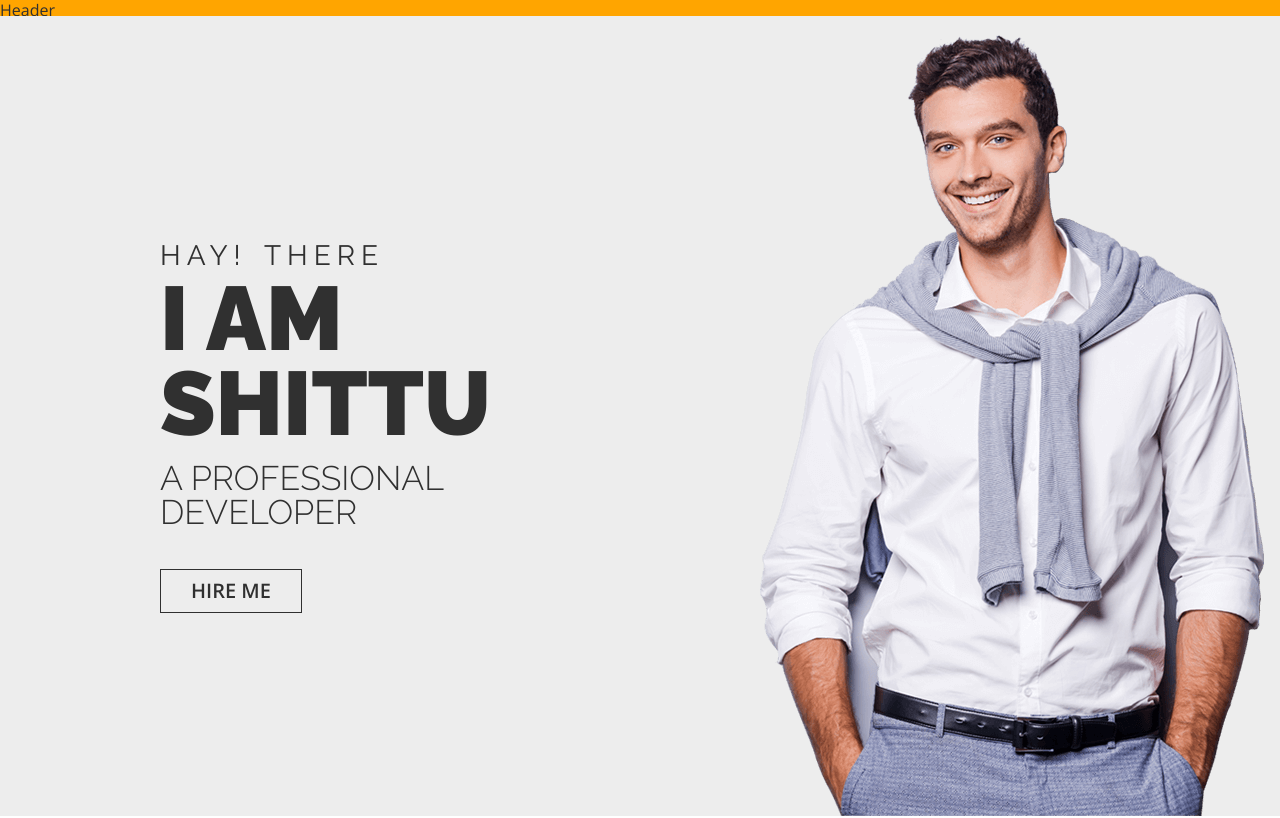
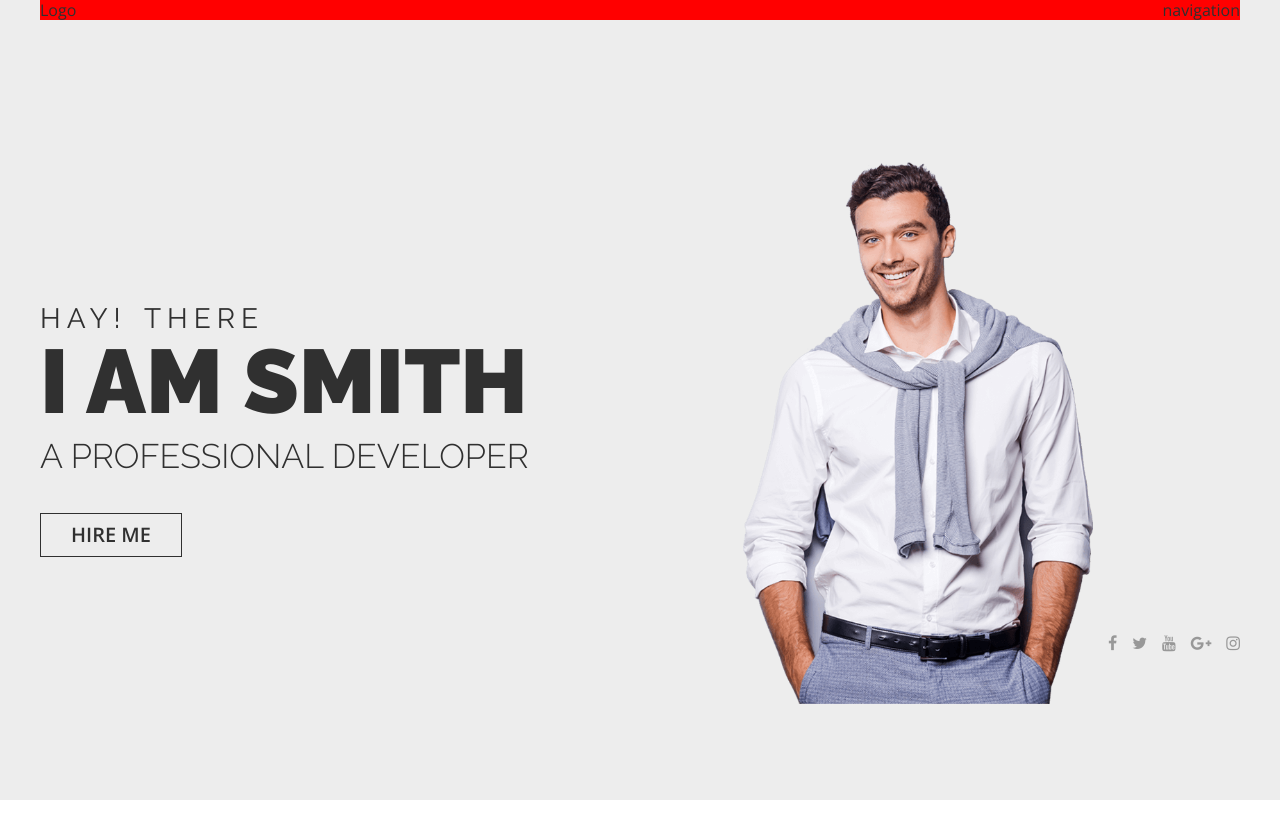
Before and after one commit to coolzyte/gridPort, a website: page app/index.html in a window 1280 px wide. Shown: the top 818 px of the page. Drawn offline with nearby package versions, Linux system fonts and the light colour scheme; files whose address does not match are found by name.

Commit message:
added slider content and layout

```diff
--- a/app/assets/sass/base/_base.scss
+++ b/app/assets/sass/base/_base.scss
@@ -121,8 +121,10 @@ button.close {
   cursor: pointer;
 }
 
-.img {
-  max-width: 100%;
+img {
+  width: 100%;
+  height: auto;
+  display: block;
 }
 
 .full-img {
@@ -156,6 +158,9 @@ ul {
 
 .container {
   display: grid;
-  grid-template-rows: 2vh 100vh repeat(4, min-content);
-  grid-template-columns: [full-start] minmax(2rem, 1fr) [center-start] repeat( 8, [col-start] minmax(min-content, 14rem) [col-end]) [center-end] minmax(2rem, 1fr) [full-end];
+  grid-template-rows: 100vh min-content 40vw repeat(6, min-content);
+  grid-template-columns: [full-start] minmax(2rem, 1fr) [center-start] repeat(
+      8,
+      [col-start] minmax(min-content, 14.6rem) [col-end]
+    ) [center-end] minmax(2rem, 1fr) [full-end];
 }
--- /dev/null
+++ b/app/assets/sass/base/_mixin.scss
@@ -0,0 +1,80 @@
+@mixin small() {
+  @media only screen and (min-width: 520px) {
+    @content;
+  }
+}
+
+@mixin medium {
+  @media only screen and (min-width: 800px) {
+    @content;
+  }
+}
+
+@mixin large {
+  @media only screen and (min-width: 1300px) {
+    @content;
+  }
+}
+
+@mixin clearfix {
+  &::after {
+    content: "";
+    display: table;
+    clear: both;
+  }
+}
+
+@mixin absCenter {
+  position: absolute;
+  top: 50%;
+  left: 50%;
+  transform: translate(-50%, -50%);
+}
+
+// media query and mixin
+/* break points
+0-600px: phone
+600-900px: tablet portrait
+900-1200px: tablet landscape
+1200px-1800px: normal style (pc)
+1800px+: large screens
+*/
+
+//ORDER OF MEDIA QUERY: BASE + TYPOGRAPHY > GENERAL LAYOUT + GRID > PAGE LAYOUT > COMPONENTS
+// $breakpoint argument chioces:
+// "phone"
+// "tab-port"
+// "tab-land"
+// "big-desktop"
+// here we use em, it has better browser support, but be aware that
+// 1) em or rem in media query break points are always reference to the browser default font-size,
+// and not effected by any reset from the root level
+// 2) user can manually configure their browser font-size, so the value of breakpoints will be
+// calculated differently
+// 3) by default, 1em == 16px
+@mixin respond($breakpoint) {
+  @if $breakpoint==phone {
+    // width < 600
+    @media only screen and (max-width: 37.5em) {
+      @content;
+    } // 600px / 16
+  }
+  @if $breakpoint==tab-port {
+    // width < 900
+    @media only screen and (max-width: 56.25em) {
+      @content;
+    } // 900px / 16
+  }
+  @if $breakpoint==tab-land {
+    // width < 1200
+    @media only screen and (max-width: 75em) {
+      @content;
+    } // 1200px / 16
+  } // width < 1800 use default
+  @if $breakpoint==big-desktop {
+    // width > 1800+
+    @media only screen and (min-width: 112.5em) {
+      @content;
+    } // 1800px / 16
+  }
+}
--- a/app/assets/sass/base/_utilities.scss
+++ b/app/assets/sass/base/_utilities.scss
@@ -39,3 +39,29 @@
   line-height: 5rem;
   padding-right: 1rem;
 }
+
+.wrapper {
+  max-width: 1200px;
+  margin-right: auto;
+  margin-left: auto;
+}
+
+.flex-item {
+  display: flex;
+  flex-wrap: wrap;
+  align-items: center;
+  &--sb {
+    justify-content: space-between;
+  }
+}
+
+.social-menu {
+  li a {
+    margin-bottom: 0;
+    margin-left: 15px;
+    color: #989898;
+    &:hover {
+      color: $dark-color;
+    }
+  }
+}
--- a/app/assets/sass/layout/_header.scss
+++ b/app/assets/sass/layout/_header.scss
@@ -1,4 +1,7 @@
 .header {
-  background-color: orange;
   grid-column: full-start / full-end;
+  background: $cloud-white;
+  .main-menu {
+    background: red;
+  }
 }
--- a/app/assets/sass/modules/_about-me.scss
+++ b/app/assets/sass/modules/_about-me.scss
@@ -1,10 +1,10 @@
 .about-me {
   grid-column: center-start / center-end;
   &__content {
-    display: grid;
-    grid-template-columns: repeat(2, 1fr);
-    grid-gap: 5rem;
-  }
+  display: grid;
+  grid-template-columns: repeat(2, 1fr);
+  grid-gap: 5rem;
+}
   &__progress-bar {
     overflow: hidden;
     margin-left: 5rem;
@@ -48,7 +48,7 @@
     }
   }
   .progress-bar>span {
-    color: #303030;
+    color: $primary-color;
     font-size: 14px;
     height: 24px;
     line-height: 25px;
--- a/app/assets/sass/modules/_slider.scss
+++ b/app/assets/sass/modules/_slider.scss
@@ -1,16 +1,22 @@
 .slider {
-  grid-column: full-start / full-end;
   position: relative;
-  background: $cloud-white;
-  &__container {
+  display: flex;
+  align-items: center;
+  justify-content: space-between;
+  margin-top: 14.2rem;
+  @include large {
+    margin-top: 12.4rem;
+  }
+  &__item {
     position: relative;
-    display: grid;
-    grid-template-columns: repeat(8, 1fr);
-    grid-template-rows: repeat(7, 14.35vh);
+  }
+  &__image {
+    max-width: 350px;
+    @include large {
+      max-width: 100%;
+    }
   }
   &__text {
-    grid-column: 2 / 5;
-    grid-row: 3 / 7;
     h1 {
       display: inline-block;
       font-size: 9rem;
@@ -47,12 +53,12 @@
       color: #fff;
     }
   }
-  &__image {
-    grid-column: 5 / 8;
-    grid-row: 2 / 10;
-    position: absolute;
-    bottom: 0;
-    left: 25%;
-    z-index: 12;
+  &__social {
+    margin-bottom: -42rem;
+    @include large {
+      position: absolute;
+      right: -184px;
+      top: 90%;
+    }
   }
 }
--- a/app/assets/sass/styles.scss
+++ b/app/assets/sass/styles.scss
@@ -1,4 +1,5 @@
 @import "base/variables";
+@import "base/mixin";
 @import "base/base";
 @import "base/utilities";
 @import "layout/header";
--- a/app/index.html
+++ b/app/index.html
@@ -6,7 +6,7 @@
   <meta name="viewport" content="width=device-width, initial-scale=1.0">
   <meta http-equiv="X-UA-Compatible" content="ie=edge">
   <title>Grid Portfolio</title>
-
+  <link href="https://cdnjs.cloudflare.com/ajax/libs/font-awesome/4.7.0/css/font-awesome.min.css" rel="stylesheet">
   <!-- build:css assets/styles/styles.css-->
   <link rel="stylesheet" href="temp/styles/styles.css">
   <!-- endbuild -->
@@ -17,25 +17,38 @@
 
 </head>
 
-<body class="container">
-  <div class="header">
-    <div class="header__container">
-      Header
+<body>
+  <div class="container">
+    <header class="header">
+      <div class="wrapper">
+        <div class="main-menu">
+          <div class="flex-item flex-item--sb">
+            <div class="header__logo">Logo</div>
+            <div class="header__nav">navigation</div>
           </div>
         </div>
         <div class="slider">
-    <div class="slider__container">
           <div class="slider__text">
             <h5>HAY! THERE</h5>
-        <h1>I AM Shittu</h1>
+            <h1>I AM Smith</h1>
             <h2>A Professional Developer</h2>
             <a href="#" class="btn">hire me</a>
           </div>
+          <div class="slider__item flex-item">
             <div class="slider__image">
               <img src="assets/images//slider/man2.png" alt="user pic">
             </div>
+            <ul class="social-menu flex-item slider__social">
+              <li><a href="#"><i class="fa fa-facebook" aria-hidden="true"></i></a></li>
+              <li><a href="#"><i class="fa fa-twitter" aria-hidden="true"></i></a></li>
+              <li><a href="#"><i class="fa fa-youtube" aria-hidden="true"></i></a></li>
+              <li><a href="#"><i class="fa fa-google-plus" aria-hidden="true"></i></a></li>
+              <li><a href="#"><i class="fa fa-instagram" aria-hidden="true"></i></a></li>
+            </ul>
           </div>
         </div>
+      </div>
+    </header>
     <section class="about-me p-tb">
       <div class="section-title">
         <h2 class="heading">Some Word's About Me</h2>
@@ -44,12 +57,15 @@
       </div>
       <div class="about-me__content">
         <div class="about-me__text">
-        <p class="m-bottom-2"><span class="letter-big">S</span>abuj must explain to you how all this mistaken idea of
+          <p class="m-bottom-2"><span class="letter-big">S</span>abuj must explain to you how all this mistaken idea
+            of
             denouncing pleasure and praising
-          pain was born and I will give you a complete account of the system, and expound the actual teachings of the
+            pain was born and I will give you a complete account of the system, and expound the actual teachings of
+            the
             great explorer of the truth, the master-builder of human happiness. No one rejects, dislikes, or avoids
             pleasure itself</p>
-        <p>Imust explain to you how all this mistaken idea of denouncing pleasure and praising pain was born and I will
+          <p>Imust explain to you how all this mistaken idea of denouncing pleasure and praising pain was born and I
+            will
             give you a complete account of the system, and expound the actual teachings of the great explorer of the
             truth, the master-builder</p>
         </div>
@@ -87,7 +103,7 @@
     <footer class="footer">
       Footer
     </footer>
-
+  </div>
   <!-- build:js assets/scripts/App.js -->
   <script src="/temp/scripts/App.js"></script>
   <!-- endbuild -->
```
Also changed, not shown: app/temp/styles/styles.css. Lines whose indentation alone changed are shown as unchanged.
